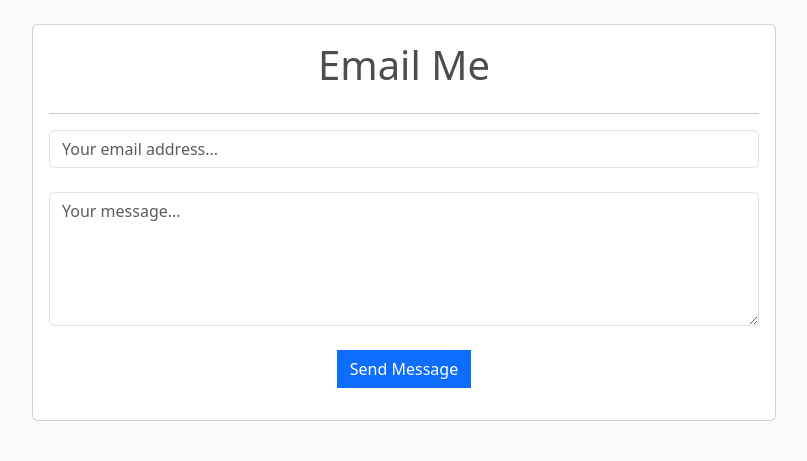
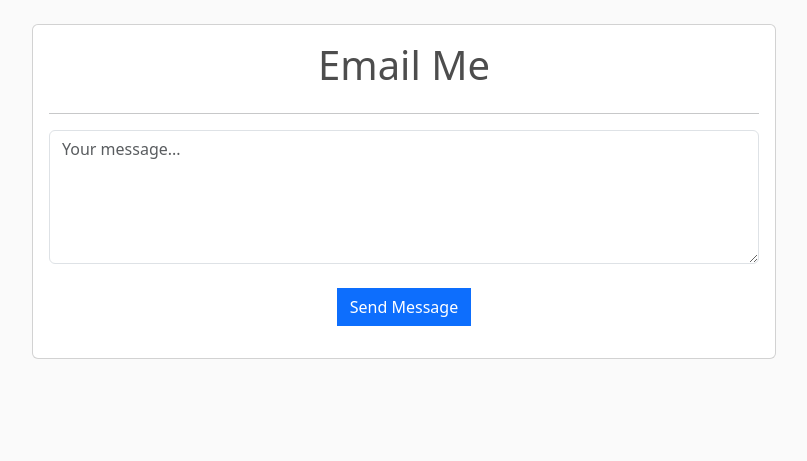
Before and after one commit to zkj214/online-shop, a Django app: page /contact/ in a window 1280 px wide. Shown: the part 75-536 px from the top of the page, without its empty margins (236-1043 px from the left). Run offline with Django 5.2, Linux system fonts and the light colour scheme.

Commit message:
update code

```diff
--- a/store/templates/store/contact.html
+++ b/store/templates/store/contact.html
@@ -10,8 +10,6 @@
             <hr>
          <form action="{% url 'store:contact' %}" method="POST">
              {% csrf_token %}
-             <input type="email" name="email_address" class="form-control" placeholder="Your email address..."required>
-             <br>
              <textarea class="form-control" name="message" rows="5" cols="10" placeholder="Your message..."required></textarea>
              <br>
              <button type="submit" class="btn btn-primary">Send Message</button>
--- a/store/views.py
+++ b/store/views.py
@@ -429,7 +429,7 @@ def contact(request):
 
         with smtplib.SMTP("smtp.gmail.com",port=587) as connection:
             connection.starttls()
-            connection.login(email,app_password)
+            connection.login(myemail,app_password)
             connection.sendmail(from_addr=email,to_addrs=myemail,msg=f"Subject:Portfolio Email Message\n{message}")
 
         messages.info(request,"Your message has been sent.")
```
